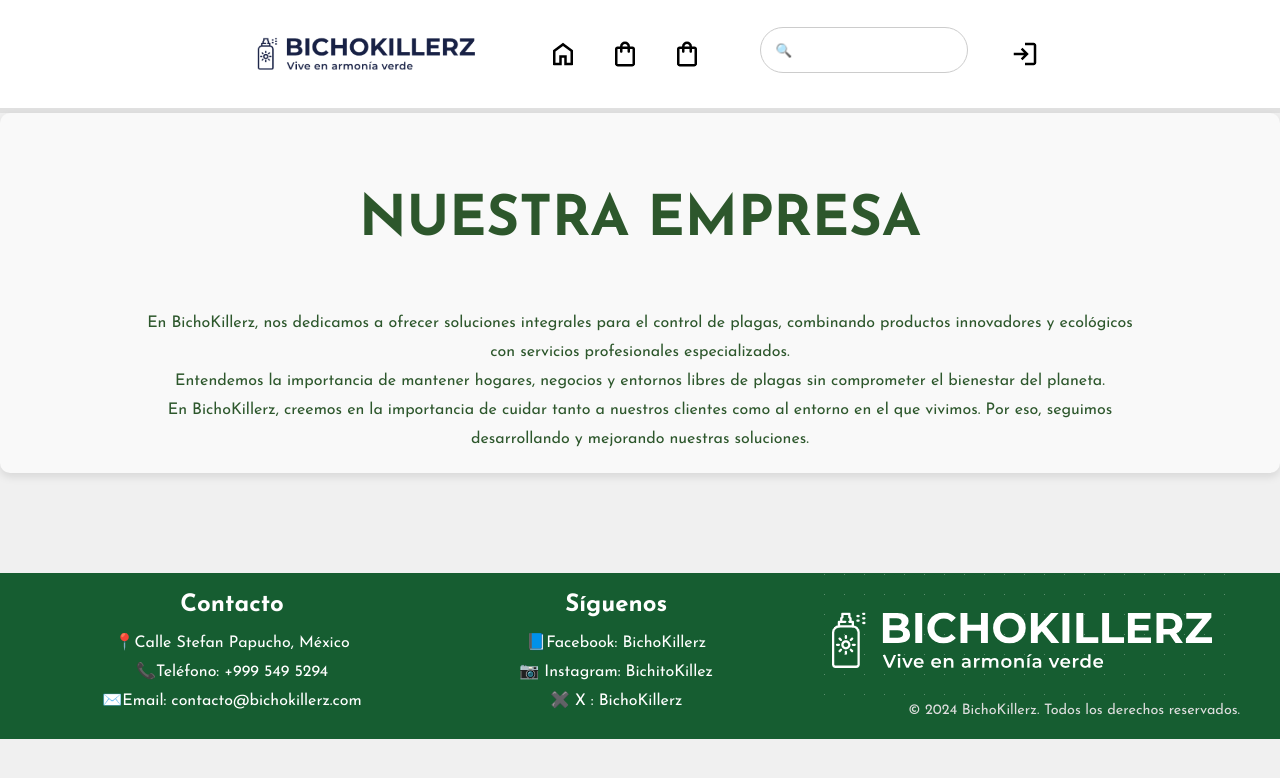
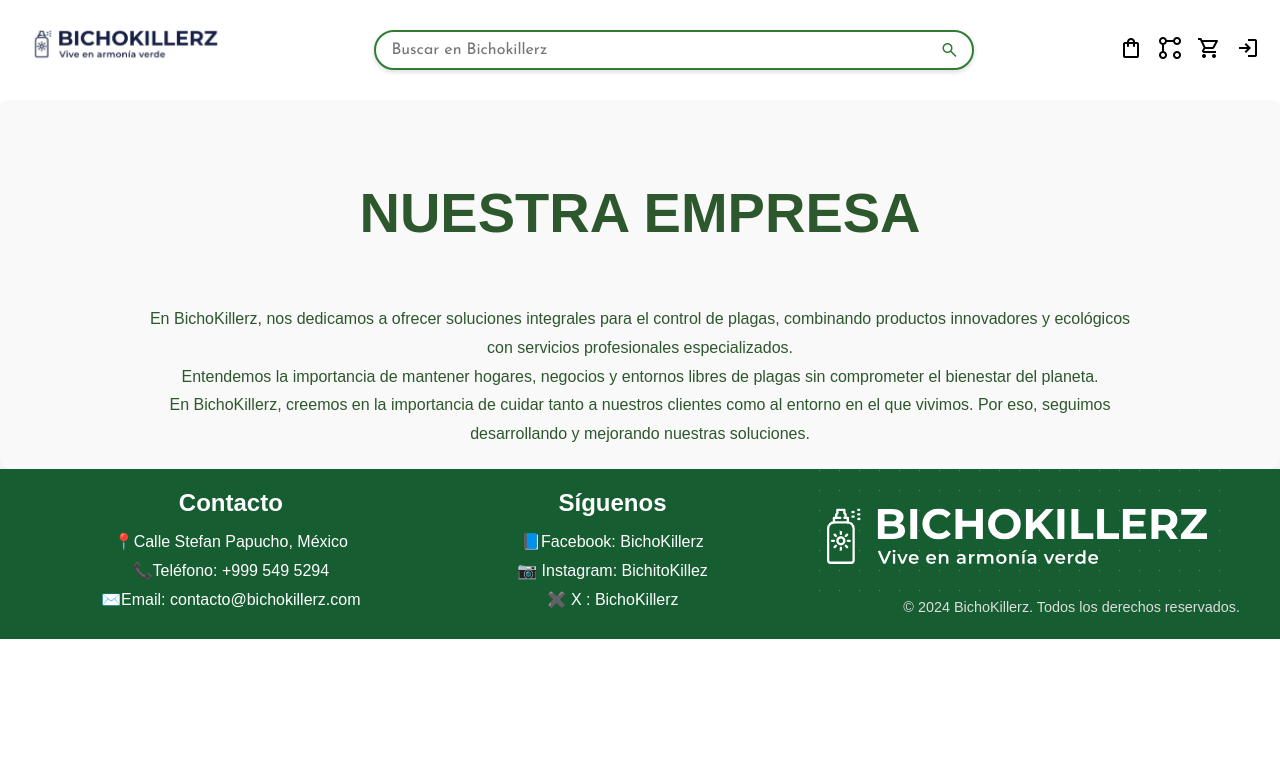
Before and after one commit to LuisAyuso06/appBichoKillerz, a React (Vite) app: page /about in a window 1280 px wide. Shown: the top 778 px of the page. Built offline with nearby package versions, Linux system fonts and the light colour scheme.

Commit message:
modificacion de navbar

```diff
--- a/src/components/Navbar.tsx
+++ b/src/components/Navbar.tsx
@@ -1,5 +1,5 @@
-import React from 'react';
-import { Link } from 'react-router-dom';
+import React, { useState } from "react";
+import { Link } from "react-router-dom";
 import SearchBar from './SearchBar';
 
 const Navbar: React.FC = () => {
@@ -7,45 +7,58 @@
   return (
     <nav className="navbar">
 
+      {/* Logo */}
       <div className="navbar-logo">
-        <Link to="/">
-          <img src="/src/img/image_white.png" alt="Logo de la tienda" className="logo-image" />
+        <Link to="/About">
+          <img
+            src="/src/img/image_white.png"
+            alt="Logo de la tienda"
+            className="logo-image"
+          />
         </Link>
       </div>
 
-      <ul className="navbar-links">
-        <li>
-          <Link to="/about">
-            <button className="aboutButton tooltip">
-              <span className='tooltiptext'>About</span>
-            </button>
-          </Link>
-        </li>
-        <li>
-          <Link to="/Products">
-            <button className="catalogButton tooltip">
-              <span className='tooltiptext'>Products</span>
-            </button>
-          </Link>
-        </li>
-        <li>
-          <Link to="/Services">
-            <button className="catalogButton tooltip">
-              <span className='tooltiptext'>Services</span>
-            </button>
-          </Link>
-        </li>
-      </ul>
+      {/* Barra de búsqueda */}
+      <div className="navbar-search">
+        <div className="search-container">
+          <input
+            type="text"
+            placeholder="Buscar en Bichokillerz"
+            className="search-input"
+          />
+          <button className="search-button">
+            <span className="material-symbols-outlined">search</span>
+          </button>
+        </div>
+      </div>
 
-      <SearchBar />
+      {/* Enlaces del Navbar */}
+      <div className="navbar-links">
+        <Link to="/Products" className="navbar-item">
+          <button className="catalogButton">
+            <span className="material-symbols-outlined">shopping_bag</span>
+          </button>
+        </Link>
 
-      <div className="login">
-        <Link to="/login">
-          <button className="loginButton tooltip">
-            <span className='tooltiptext'>Login</span>
+        <Link to="/Services" className="navbar-item">
+          <button className="cartButton">
+            <span className="material-symbols-outlined">linked_services</span>
+          </button>
+        </Link>
+
+        <Link to="/cart" className="navbar-item">
+          <button className="cartButton">
+            <span className="material-symbols-outlined">shopping_cart</span>
+          </button>
+        </Link>
+
+        <Link to="/login" className="navbar-item">
+          <button className="loginButton">
+            <span className="material-symbols-outlined">login</span>
           </button>
         </Link>
       </div>
+
     </nav>
   );
 };
--- a/src/styles/About.css
+++ b/src/styles/About.css
@@ -1,3 +1,10 @@
+/* Estilos generales */
+body {
+  font-family: "Josefin Sans", sans-serif;
+  margin: 0;
+  padding: 0;
+}
+
 .about-container {
   max-width: 1500px;
   margin: 0 auto;
@@ -10,7 +17,6 @@
 
 .about-title {
   font-size: 3.5rem;
-    font-family: "Josefin Sans", sans-serif;
   font-optical-sizing: auto;
   font-style: normal;
   margin-bottom: 60px;
@@ -21,25 +27,23 @@
 .about-content {
   display: flex;
   flex-direction: column;
-    font-family: "Josefin Sans", sans-serif;
   align-items: center;
 }
 
 .about-carousel .img-carrusel {
   display: flex;
-
 }
 
 .about-carousel img {
   width: 100%; /* Ajusta al ancho del contenedor del carrusel */
   max-width: 200px; /* Tamaño máximo de la imagen */
   height: auto; /* Mantiene la proporción */
+  object-fit: contain; /* Asegura que la imagen no se distorsione */
   margin: 0 auto; /* Centra las imágenes */
 }
 
 .about-text {
-    font-size: 1.0rem;
-    font-family: "Josefin Sans", sans-serif;
+  font-size: 1rem;
   color: #2d572c;
   max-width: 1000px;
   margin: 0 auto;
@@ -52,7 +56,8 @@
 }
 
 /* Estilo para las flechas del carrusel */
-  .arrow-prev, .arrow-next {
+.arrow-prev,
+.arrow-next {
   position: absolute;
   top: 50%;
   padding: 10px;
@@ -78,14 +83,13 @@
   transition: transform 0.5s ease-in-out;
 }
 
-  /*CONFIGURACION DE FOOTER*/
-
+/* CONFIGURACIÓN DE FOOTER */
 .footer {
-    background-color: #165D31; /* Verde oscuro */
+  background-color: #165d31; /* Verde oscuro */
   color: white;
   padding: 0px;
   text-align: center;
-    margin-top: 100px;
+  margin-top: 0px;
 }
 
 .footer-container {
@@ -96,21 +100,25 @@
   margin: 0 auto;
 }
 
+.footer-container > * {
+  margin-bottom: 20px; /* Espaciado entre elementos en pantallas pequeñas */
+}
 
-  .footer-info, .footer-social {
-    font-family: "Josefin Sans", sans-serif;
+.footer-info,
+.footer-social {
   flex: 1;
   margin: 20px;
 }
 
-  .footer-info h3, .footer-social h3 {
-    font-family: "Josefin Sans", sans-serif;
+.footer-info h3,
+.footer-social h3 {
   margin-bottom: 15px;
   font-size: 1.5rem;
 }
 
-  .footer-info p, .footer-social a, .info-social {
-    font-family: "Josefin Sans", sans-serif;
+.footer-info p,
+.footer-social a,
+.info-social {
   margin: 10px 0;
   font-size: 1rem;
   color: white;
@@ -118,30 +126,84 @@
 }
 
 .footer-social a:hover {
-    font-family: "Josefin Sans", sans-serif;
   text-decoration: underline;
+  color: #f0f0f0; /* Color más claro para el hover */
+  transition: color 0.3s ease-in-out; /* Transición suave */
 }
 
 .footer-credits {
-    font-family: "Josefin Sans", sans-serif;
   margin-top: 130px;
   font-size: 0.9rem;
   color: #ddd;
 }
 
-  @media (max-width: 768px) {
+.footer-logo {
+  width: 100px; /* Ajusta el tamaño del logo según prefieras */
+  height: auto; /* Mantén la proporción de aspecto */
+
+}
+
+/* Media Queries para dispositivos más pequeños */
+
+@media (max-width: 1024px) and (min-width: 768px) {
+  .about-container {
+    padding: 15px;
+  }
+
+  .about-title {
+    font-size: 2.5rem;
+  }
+
+  .about-text {
+    font-size: 0.9rem;
+  }
+
   .footer-container {
     flex-direction: column;
     align-items: center;
   }
 
-    .footer-info, .footer-social {
+  .footer-info,
+  .footer-social {
     text-align: center;
+  }
+
+  .logo-image {
+    max-width: 120px; /* Ajusta el tamaño máximo en pantallas medianas */
   }
 }
 
+@media (max-width: 768px) {
+  .about-container {
+    padding: 10px;
+  }
 
-  .footer-logo {
-    width: 100px; /* Ajusta el tamaño del logo según prefieras */
-    height: auto; /* Mantén la proporción de aspecto */
+  .about-title {
+    font-size: 2rem;
+    margin-bottom: 30px;
+    margin-top: 30px;
   }
+
+  .about-text {
+    font-size: 0.8rem;
+  }
+
+  .footer-container {
+    flex-direction: column;
+    align-items: center;
+  }
+
+  .footer-info,
+  .footer-social {
+    text-align: center;
+  }
+
+  .logo-image {
+    max-width: 100px; /* Reduce aún más el tamaño máximo en pantallas pequeñas */
+  }
+
+  .arrow-prev,
+  .arrow-next {
+    font-size: 1.5rem; /* Flechas más pequeñas */
+  }
+}
--- a/src/styles/index.css
+++ b/src/styles/index.css
@@ -1,160 +1,205 @@
-body {
-  font-family: Arial, sans-serif;
-  background-color: #f0f0f0;
+body{
+  font-family: arial, sans-serif;
+  background-color: white;
   margin: 0;
   padding: 0;
 }
-
+/* General Navbar Styles */
 .navbar {
   display: flex;
   justify-content: space-between;
   align-items: center;
-  padding: 0.2rem 20rem;
   background-color: white;
-  border-bottom: 3px solid #e0e0e0;
-}
-
-.navbar-logo {
-  font-size: 1.5rem;
-  color: #4caf50;
-}
-
-.navbar-links {
-  display: flex;
-  list-style: none;
-  align-items: center;
-}
-
-.navbar-links li {
-  margin: 0 1rem;
-}
-
-.navbar-links a {
-  text-decoration: none;
-  color: #333;
-}
-
-.cart {
-  font-size: 1.2rem;
-  color: #4caf50;
-}
-
-form {
-  display: flex;
-  flex-direction: column;
-}
-
-input {
-  padding: 0.9rem;
-  margin-bottom: 0.5rem;
-  border: 1px solid #ccc;
-  border-radius: 40px;
-}
-
-button {
-  padding: 0.6rem;
-  background-color: white;
-  color: #073418;
-  border: none;
-  border-radius: 100px;
-  cursor: pointer;
-}
-
-button:hover {
-  background-color: #e0e0e0;
+  padding: 10px 20px;
+  color: white;
+  flex-wrap: wrap; /* Permite reorganización */
+  position: relative;
+  font-family: "Josefin Sans", sans-serif; /* Aplicar fuente */
 }
 
 .navbar-logo img {
-  padding-top: 15px;
-  width: 250px; /* Ajusta el tamaño del logo según prefieras */
-  height: auto; /* Mantén la proporción de aspecto */
+  height: 60px;
+  flex-shrink: 0;
 }
 
-
-.navbar {
+/* Barra de búsqueda */
+.navbar-search {
+  flex: 1;
   display: flex;
-  justify-content: space-between;
+  justify-content: center;
   align-items: center;
-  padding: 0.5rem 15rem;
-  background-color: white;
-  border-bottom: 5px solid #e0e0e0;
+  position: relative;
+  max-width: 600px;
+  margin: 10px 0;
 }
 
-.aboutButton {
-  background-image: url(/src/img/homeIcon.svg);
-  height: 30px;
-  width: 30px;
-  border: none;
-  background-repeat: no-repeat;
-  background-position: center;
-  background-size: 30px;
-}
-.catalogButton {
-  background-image: url(/src/img/catalogIcon.svg);
-  height: 30px;
-  width: 30px;
-  border: none;
-  background-repeat: no-repeat;
-  background-position: center;
-  background-size: 30px;
-}
-.cartButton {
-  background-image: url(/src/img/cartIcon.svg);
-  height: 30px;
-  width: 30px;
-  border: none;
-  background-repeat: no-repeat;
-  background-position: center;
-  background-size: 25px;
-}
-.loginButton {
-  background-image: url(/src/img/loginIcon.svg);
-  height: 30px;
-  width: 30px;
-  border: none;
-  background-repeat: no-repeat;
-  background-position: center;
-  background-size: 30px;
+.search-container {
+  position: relative;
+  width: 100%;
+  max-width: 600px;
+  margin: 10px auto;
 }
 
-.tooltip .tooltiptext {
-  visibility: hidden;
-  width: 120px;
-  background-color: #555;
-  color: #fff;
-  text-align: center;
-  border-radius: 6px;
-  padding: 5px 0;
-  position: absolute;
-  z-index: 1;
-  bottom: 125%;
-  left: 50%;
-  margin-left: -60px;
-  opacity: 0;
-  transition: opacity 0.3s;
+.search-input {
+  width: 100%;
+  padding: 10px 50px 10px 15px; /* Espaciado suficiente para la lupa */
+  border-radius: 20px;
+  border: 2px solid #2e7d32; /* Borde verde */
+  box-shadow: 0 2px 5px rgba(0, 0, 0, 0.15);
+  font-size: 16px;
+  outline: none;
+  font-family: "Josefin Sans", sans-serif;
+  transition: transform 0.3s ease, box-shadow 0.3s ease;
 }
 
-.tooltip {
-  position: relative;
-  display: inline-block;
+.search-input:focus {
+  transform: scale(1.05);
+  box-shadow: 0 4px 8px rgba(0, 0, 0, 0.2);
 }
 
-.tooltip .tooltiptext::after {
-  content: "";
+.search-button {
   position: absolute;
-  top: 100%;
-  left: 50%;
-  margin-left: -5px;
-  border-width: 5px;
-  border-style: solid;
-  border-color: #555 transparent transparent transparent;
+  top: 50%;
+  right: 15px; /* Ubicación en el extremo derecho */
+  transform: translateY(-50%);
+  background-color: transparent;
+  border: none;
+  cursor: pointer;
+  padding: 0;
+  display: flex;
+  align-items: center;
+  justify-content: center;
 }
 
-.tooltip:hover .tooltiptext {
-  visibility: visible;
-  opacity: 1;
+.search-button span {
+  color: #2e7d32; /* Verde oscuro */
+  font-size: 20px;
+  transition: transform 0.3s ease, color 0.3s ease;
 }
 
-.productosCatalogo {
-  border: #073418 1px solid;
+.search-button:hover span {
+  transform: scale(1.2);
+  color: #1b5e20; /* Verde más oscuro en hover */
 }
+
+.search-button:hover {
+  background-color: #165D31;
+  transform: scale(1.1);
+}
+
+/* Botón hamburguesa */
+.hamburger-button {
+  display: none;
+  background: none;
+  border: none;
+  position: relative;
+  cursor: pointer;
+  width: 30px;
+  height: 24px;
+}
+
+.hamburger-button span {
+  display: block;
+  width: 100%;
+  height: 3px;
+  background: white;
+  border-radius: 2px;
+  position: absolute;
+  left: 0;
+  transition: all 0.3s ease;
+}
+
+.hamburger-button span:nth-child(1) {
+  top: 0;
+}
+
+.hamburger-button span:nth-child(2) {
+  top: 50%;
+  transform: translateY(-50%);
+}
+
+.hamburger-button span:nth-child(3) {
+  bottom: 0;
+}
+
+.hamburger-button.open span:nth-child(1) {
+  transform: translateY(10px) rotate(45deg);
+}
+
+.hamburger-button.open span:nth-child(2) {
+  opacity: 0;
+}
+
+.hamburger-button.open span:nth-child(3) {
+  transform: translateY(-10px) rotate(-45deg);
+}
+
+/* Menú y botones */
+.navbar-links {
+  display: flex;
+  gap: 15px;
+  align-items: center;
+  transition: max-height 0.3s ease;
+}
+
+.navbar-links.open {
+  display: flex;
+  flex-direction: column;
+  background-color: #0071ce;
+  width: 100%;
+  padding: 10px 0;
+  border-radius: 5px;
+  position: absolute;
+  top: 70px;
+  left: 0;
+}
+
+.navbar-item {
+  text-decoration: none;
+  color: white;
+  display: flex;
+  align-items: center;
+  font-family: "Josefin Sans", sans-serif;
+  transition: transform 0.3s ease, color 0.3s ease;
+}
+
+.navbar-item:hover {
+  transform: scale(1.1);
+  color: #ffcc00;
+}
+
+.catalogButton,
+.cartButton,
+.loginButton {
+  background: none;
+  border: none;
+  font-size: 18px;
+  cursor: pointer;
+  font-family: "Josefin Sans", sans-serif;
+}
+
+/* Responsividad */
+@media (max-width: 768px) {
+  .navbar {
+    flex-direction: column;
+  }
+
+  .hamburger-button {
+    display: block; /* Visible solo en móviles */
+  }
+
+  .navbar-links {
+    display: none; /* Ocultamos por defecto */
+  }
+
+  .navbar-links.open {
+    display: flex; /* Menú desplegable */
+  }
+
+  .navbar-item {
+    padding: 10px 20px;
+    width: 100%;
+    text-align: left;
+  }
+}
+{
```
Lines whose indentation alone changed are shown as unchanged.
